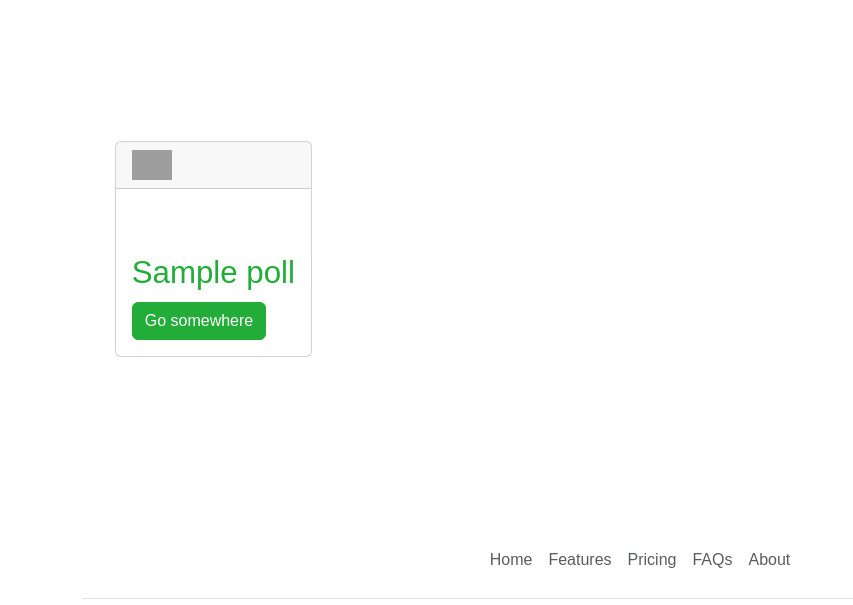
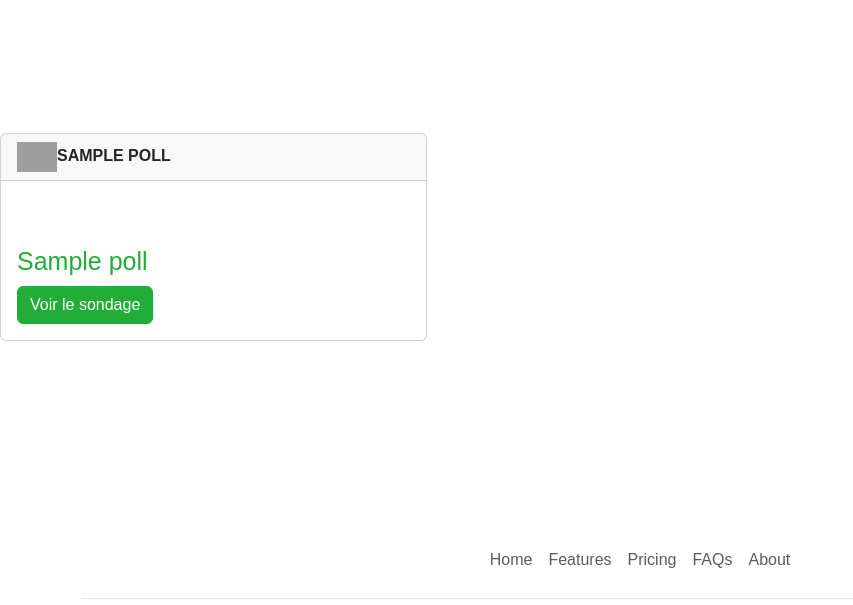
Before and after one commit to Lcood/Votit, a PHP site: template templates/partials.php in a window 1280 px wide. Shown: the part 101-706 px from the top of the page, without its empty margins (0-853 px from the left). Run offline with PHP 8.4, Linux system fonts and the light colour scheme; the template is opened without the code that fills it: most values are stand-ins (such as "Sample title", 1, 10 or a date in 2020); some libraries are stand-ins or nearby versions; grey boxes are pictures that could not be loaded.

Commit message:
polls pages

```diff
--- a/Lib/config.php
+++ b/Lib/config.php
@@ -5,3 +5,4 @@ define('DB_USER', 'root');
 define('DB_PASSWORD', 'root');
 
 define('PATH_ASSETS_IMAGES', './assets/images/');
+define('HOME_POLLS_LIMIT', 3);
--- a/Lib/pool.php
+++ b/Lib/pool.php
@@ -1,7 +1,31 @@
 <?php
-    function getpools(PDO $pdo){
-        $query = $pdo->prepare('SELECT * FROM poll');
-        //$query->bindValue(':id', $id, PDO::PARAM_INT);
+    function getpools(PDO $pdo, int $limit = null):array {
+        $sql = 'SELECT poll. *, category.name as category_name FROM poll
+                                JOIN category ON category.id = poll.category_id
+                                ORDER BY poll.id DESC';
+
+        if ($limit){
+            $sql .= ' LIMIT :limit';
+        }
+        $query = $pdo->prepare($sql);
+
+        if ($limit){
+           $query->bindValue(':limit', $limit, PDO::PARAM_INT);
+        }
         $query->execute();
-       return  $query->fetchAll(PDO::FETCH_ASSOC);
+        return $query->fetchAll(PDO::FETCH_ASSOC);
     }
+
+function getPollById(PDO $pdo, int $id):array|bool {
+    $query = $pdo->prepare('SELECT * FROM poll WHERE id = :id');
+    $query->bindValue(':id', $id, PDO::PARAM_INT);
+    $query->execute();
+    return $query->fetch(PDO::FETCH_ASSOC);
+}
+
+function getPollResultsById(PDO $pdo, int $id):array {
+    $query = $pdo->prepare('SELECT * FROM poll_item WHERE poll_id = :id');
+    $query->bindValue(':id', $id, PDO::PARAM_INT);
+    $query->execute();
+    return $query->fetchAll(PDO::FETCH_ASSOC);
+}
--- a/index.php
+++ b/index.php
@@ -1,7 +1,7 @@
 <?php
     include_once('./templates/header.php');
 
-    $polls = getpools($pdo);
+    $polls = getpools($pdo, HOME_POLLS_LIMIT);
 
 ?>
 <!-- hero -->
--- a/templates/partials.php
+++ b/templates/partials.php
@@ -1,10 +1,10 @@
-<article class="col-md-4 my-2 d-flex justify-content-center">
-                <div class="card">
-                    <div class="card-header"><img  width="40" src="<?=PATH_ASSETS_IMAGES?>icon-arrow.png"; alt="logo"></div>
-                    <div class="card-body">
-                        <h3 class="card-title"><?=$poll['title']?></h3>
+<article class="col-md-4 d-flex justify-content-center">
+                <div class="card w-100 mb-4 :">
+                    <div class="card-header"><img  width="40" src="<?=PATH_ASSETS_IMAGES?>icon-arrow.png"; alt="icone fleche haut"><?=$poll['category_name'] ?></div>
+                    <div class="card-body d-flex flex-column">
+                        <h4 class="card-title"><?=$poll['title']?></h4>
                         <div class="mt-auto">
-                            <a href="#" class="btn btn-primary">Go somewhere</a>
+                            <a href="#" class="btn btn-primary">Voir le sondage</a>
                         </div>
                     </div>
                 </div>
```
Also changed, not shown: sondage.php (added, +51 -0 lines), sondages.php (added, +28 -0 lines), 1 other file.
